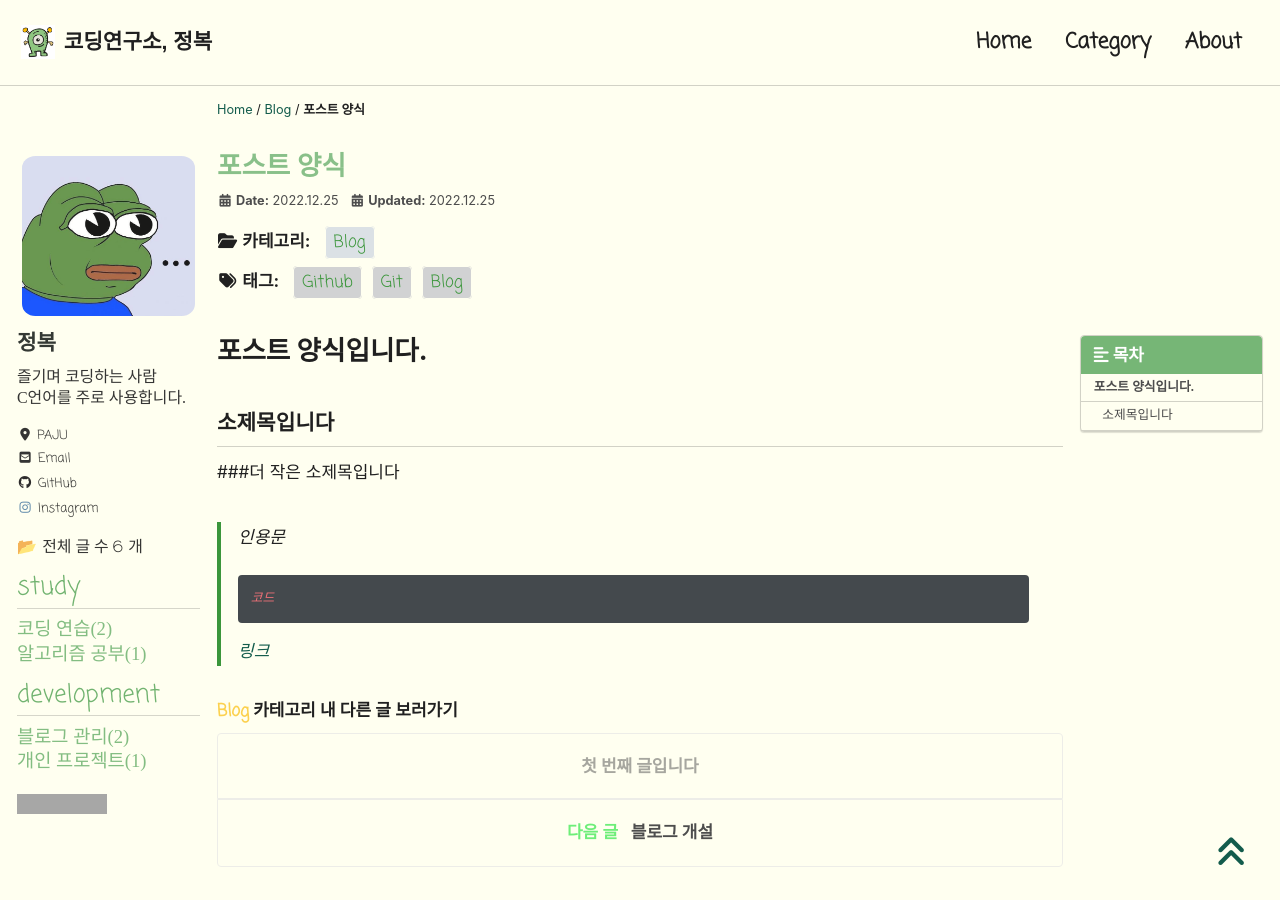
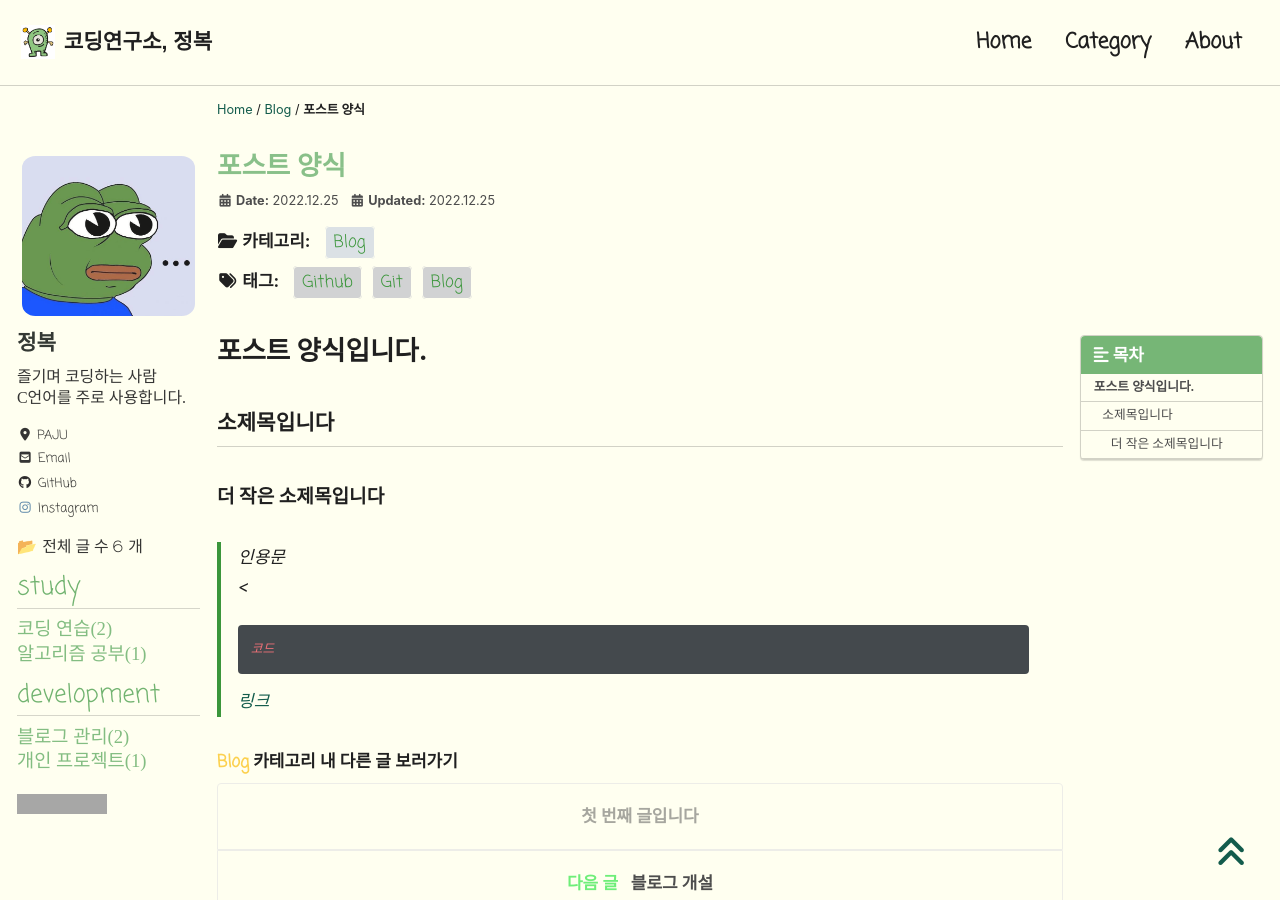
Before and after one commit to JBL28/jbl28.github.io, a Jekyll site: the page built from _posts/Blog/2022-12-25-포스트-양식.md, in a window 1280 px wide and 900 px high. Built offline with Jekyll 4.4.1, drawn with Linux system fonts in a browser that asks for light colours; cached includes are drawn as plain includes; nearby versions of some CDN libraries; some web fonts are replaced; comment, search, counter and statistics services are not loaded; grey boxes are pictures that could not be loaded.

Commit message:
Update 2022-12-25-포스트-양식.md

````diff
--- a/_posts/Blog/2022-12-25-포스트-양식.md
+++ b/_posts/Blog/2022-12-25-포스트-양식.md
@@ -18,8 +18,8 @@ last_modified_at: 2022-12-25
 
 # 포스트 양식입니다.
 ## 소제목입니다
-###더 작은 소제목입니다
->인용문<br>
+### 더 작은 소제목입니다
+> 인용문<br> <
 ```cpp
 코드
 ```
````
